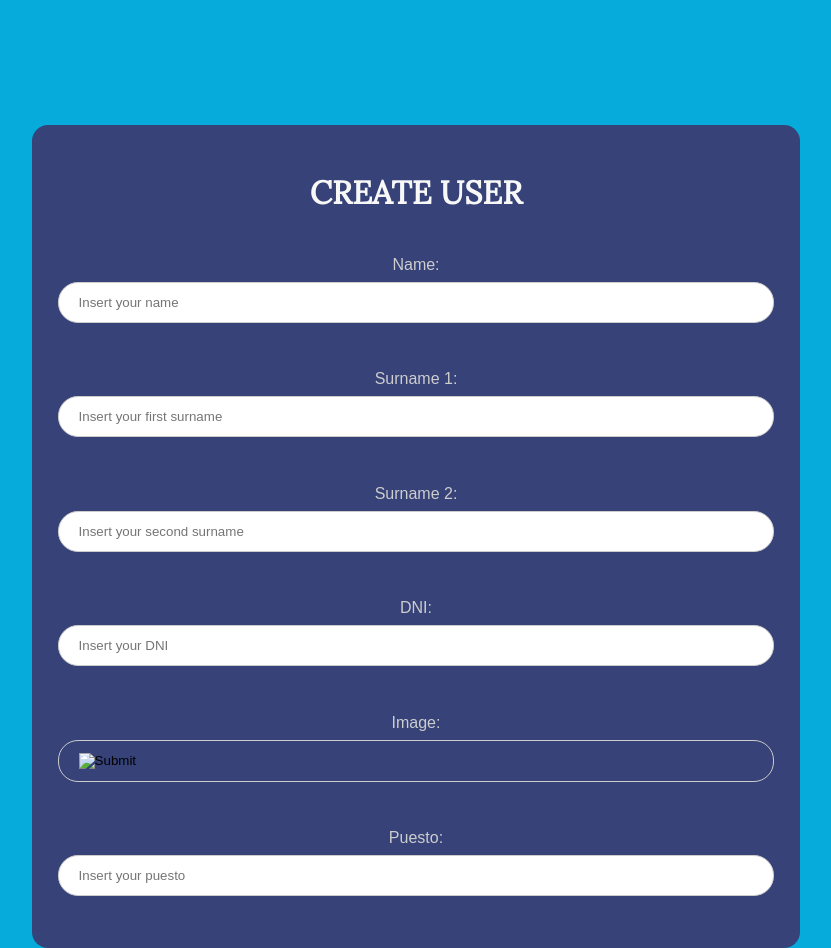
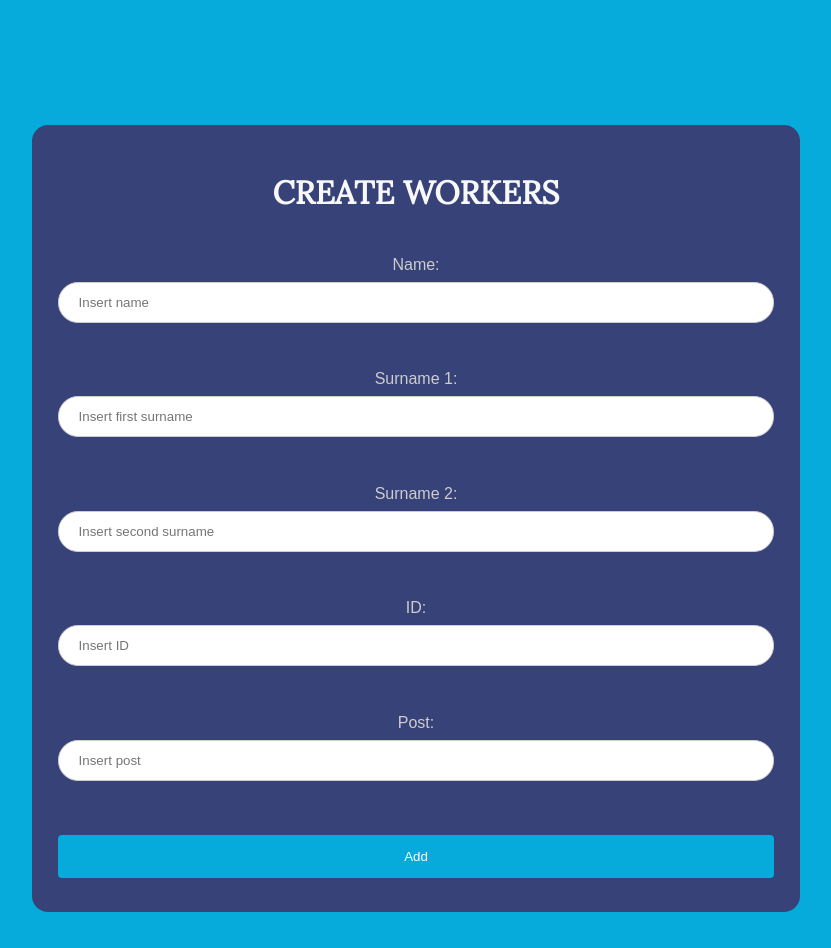
Before and after one commit to MonsBaan/PhotoAlmi, a PHP site: page /nuevoUsuario.php in a window 1280 px wide. Shown: the part 260-1208 px from the top of the page, without its empty margins (224-1055 px from the left). After the commit the page ends 1172 px from the top, so only its background shows below. Run offline with PHP 8.4, Linux system fonts and the light colour scheme; the visitor is signed in with stand-in values (Sample User, id 1).

Commit message:
usuarui nuevo modificaciones php

```diff
--- a/web/js/editarPreguntas.js
+++ b/web/js/editarPreguntas.js
@@ -13,7 +13,6 @@ $(document).ready(function() {
     $("#botonPregunta").click(function(event) {
 
         var imagen = $("#campoIMG").val();
-
         var pregunta = $("#question").val();
 
 
--- /dev/null
+++ b/web/js/nuevoUsuario.js
@@ -0,0 +1,32 @@
+$(document).ready(function () {
+console.log ("Documento funcional!")
+
+
+
+
+
+
+
+
+
+
+
+
+
+
+
+
+
+
+
+
+
+
+
+
+
+
+
+
+
+});
--- a/web/nuevoUsuario.php
+++ b/web/nuevoUsuario.php
@@ -2,12 +2,12 @@
 <html lang="es">
 
 <?php
-session_start();
+//session_start();
 include("php/datos.php");
 
-if (isset($_SESSION["pos"]) == false) {
+/*if (isset($_SESSION["pos"]) == false) {
   header("location: login.php");
-} else {
+} else {*/
 ?>
 
   <head>
@@ -62,41 +62,34 @@ if (isset($_SESSION["pos"]) == false) {
           echo "</a>";
         }
         ?>
-
         <li></li>
       </ul>
     </div>
-
-
     <div class="panelOculto" id="panelCentral">
-      <h1>CREATE USER</h1>
+      <h1>CREATE WORKERS</h1>
       <div>
       </div>
       <form id="formularioCrearUsuario" action="php/" method="post">
         <label>Name: </label>
-        <input type="text" name="usuario" placeholder="Insert your name" /> <br>
+        <input type="text" name="usuario" id='usuario' placeholder="Insert name" /> <br>
         <label>Surname 1: </label>
-        <input type="text" name="Apellido1" placeholder="Insert your first surname" /> <br>
+        <input type="text" name="Apellido1" id='Apellido1' placeholder="Insert first surname" /> <br>
         <label>Surname 2: </label>
-        <input type="text" name="Apellido2" placeholder="Insert your second surname" /> <br>
-        <label>DNI: </label>
-        <input type="text" name="DNI" placeholder="Insert your DNI" /> <br>
-        <label>Image: </label>
-        <input type="image" name="imagen" placeholder="Insert your image" /> <br>
-        <label>Puesto: </label>
-        <input type="text" name="puesto" placeholder="Insert your puesto" /> <br>
-
+        <input type="text" name="Apellido2" id='Apellido2' placeholder="Insert second surname" /> <br>
+        <label>ID: </label>
+        <input type="text" name="id" id='userid' placeholder="Insert ID" /> <br>
+        <label>Post: </label>
+        <input type="text" name="puesto" id='puesto' placeholder="Insert post" /> <br>
+        <input type="button" name='Add' value='Add' />
       </form>
-
-
 
       <script src="js/jquery-3.6.0.min.js"></script>
       <script src="js/comun.js"></script>
-      <script src="js/editarPreguntas.js"></script>
+      <script src="js/nuevoUsuario.js"></script>
 
   </body>
 <?php
-}
+//}
 ?>
 
 </html>
--- a/web/php/datos.php
+++ b/web/php/datos.php
@@ -2,7 +2,7 @@
 //----------------------------------CONEXION BBDD----------------------------------
 function conectarBD()
 {
-  $mysqli = new mysqli("192.168.6.160", "phpRoot", "Almi123", "KalmihootWeb");
+  $mysqli = new mysqli("192.168.6.195", "staleman", "Almi_123", "KalmihootWeb");
   if ($mysqli->connect_errno) {
     echo "Fallo en la conexion: " . $mysqli->connect_errno;
   }
```
